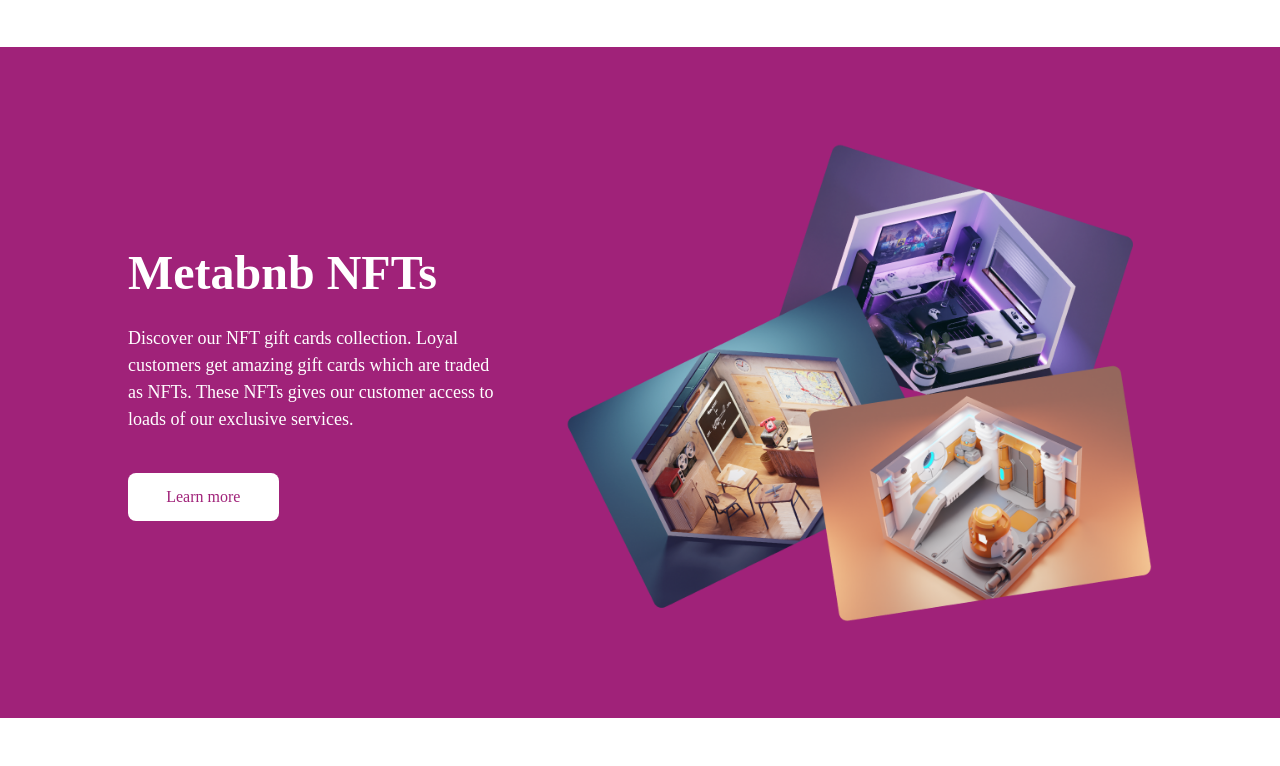
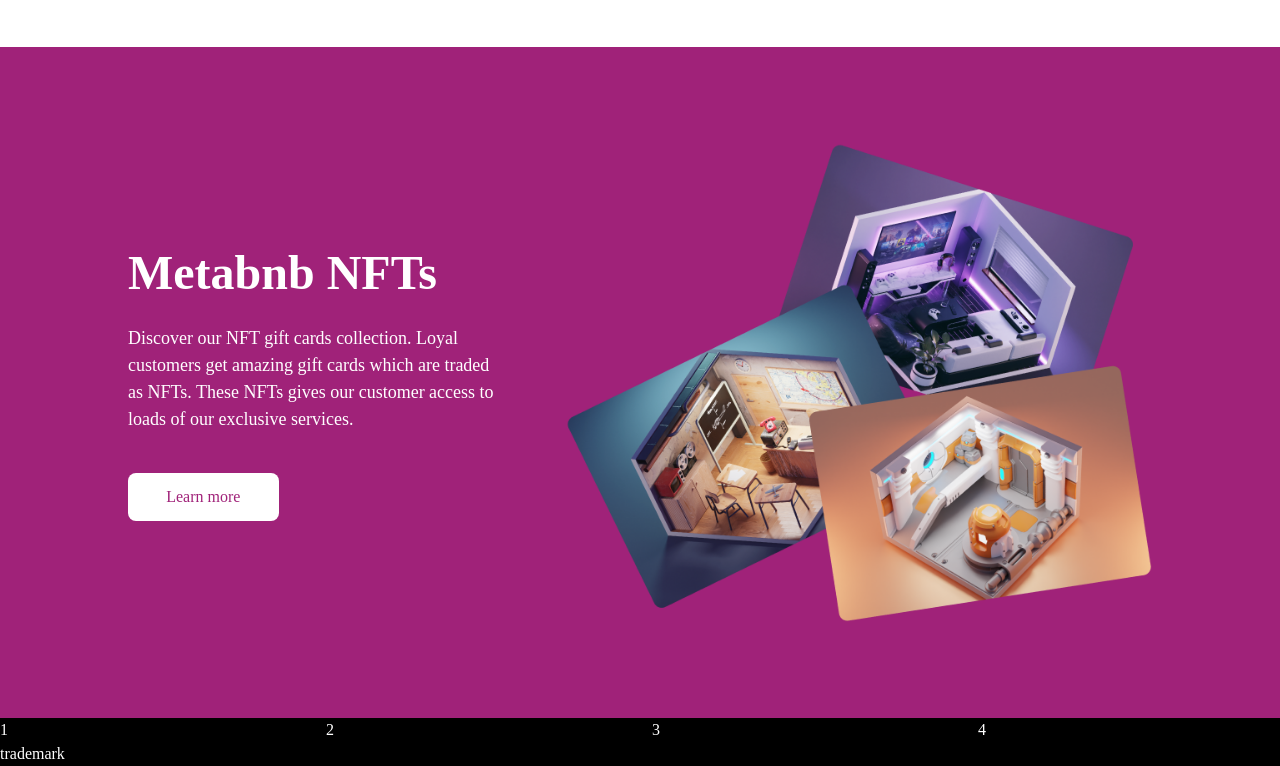
Before and after one commit to Nyerhowho9/Metabnb, a React (Create React App) app: page / in a window 1280 px wide. Shown: the part 1644-2410 px from the top of the page. Before the commit the page ends 2362 px from the top, so only its background shows below. Built offline with nearby package versions, Linux system fonts and the light colour scheme; a web font is replaced by a local one.

Commit message:
Created skeleton for footer.js

```diff
--- a/src/components/footer.js
+++ b/src/components/footer.js
@@ -3,7 +3,17 @@ import { Component } from "react";
 
 class Footer extends Component{
     render(){
-        return <div></div>;
+        return <div className="footer">
+            <div className="row">
+                <div className="col-md-3 col-sm-6">1</div>
+                <div className="col-md-3 col-sm-6">2</div>
+                <div className="col-md-3 col-sm-6">3</div>
+                <div className="col-md-3 col-sm-6">4</div>
+            </div>
+            <div className="row">
+            <div className="col-12">trademark</div>
+            </div>
+        </div>;
     }
 }
 
--- a/src/styles/main.css
+++ b/src/styles/main.css
@@ -125,6 +125,11 @@ input::placeholder{
     border-radius: 8px;
     height: 48px;
     width: 40%;
+  }
+  /*General Syling for footer component*/
+  .footer{
+    background-color: black;
+    color: #FFFFFF;
   }
 
 @media only screen and (min-width: 769px){
```
Also changed, not shown: src/images/footer-logo.svg (added).
